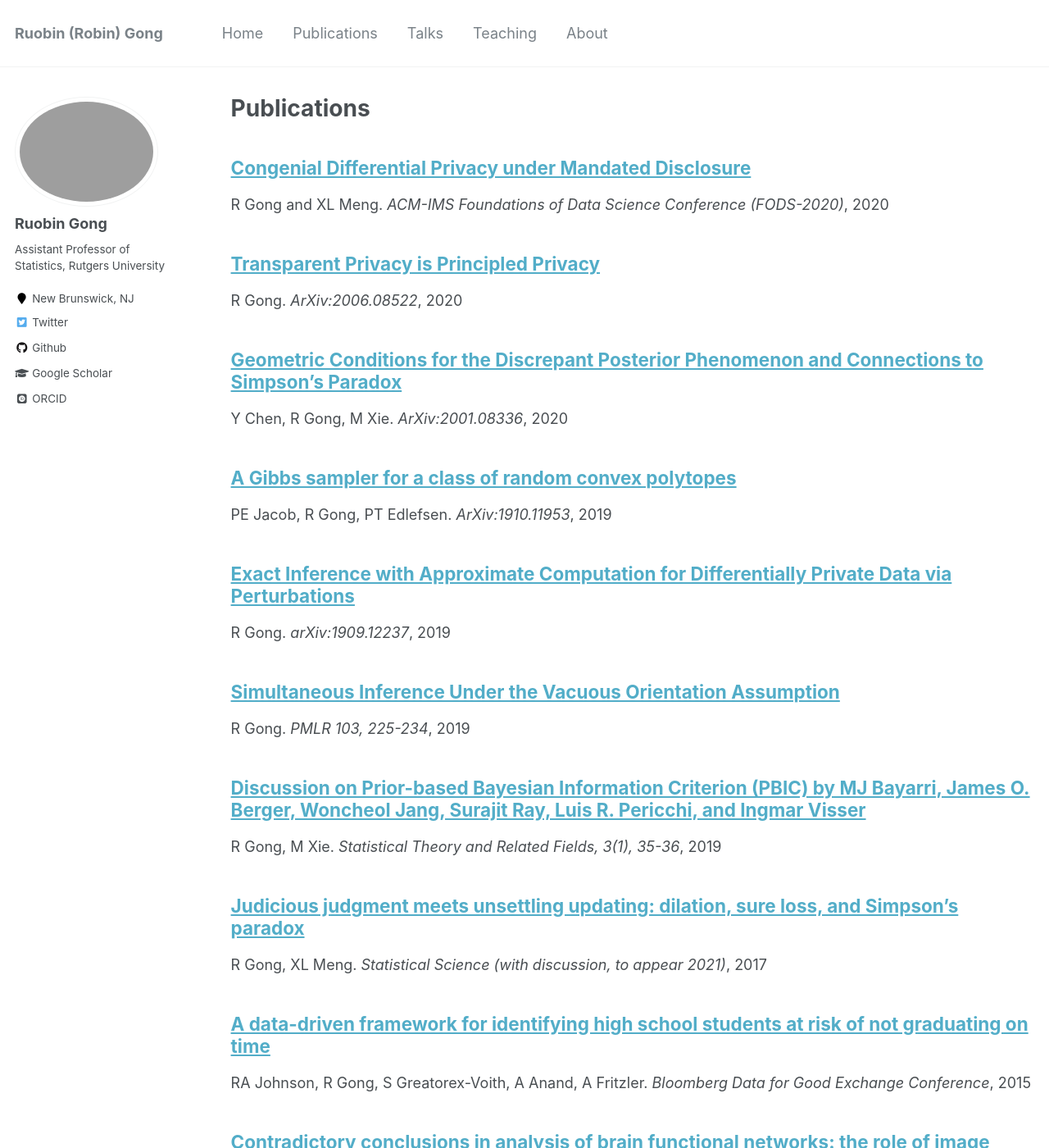
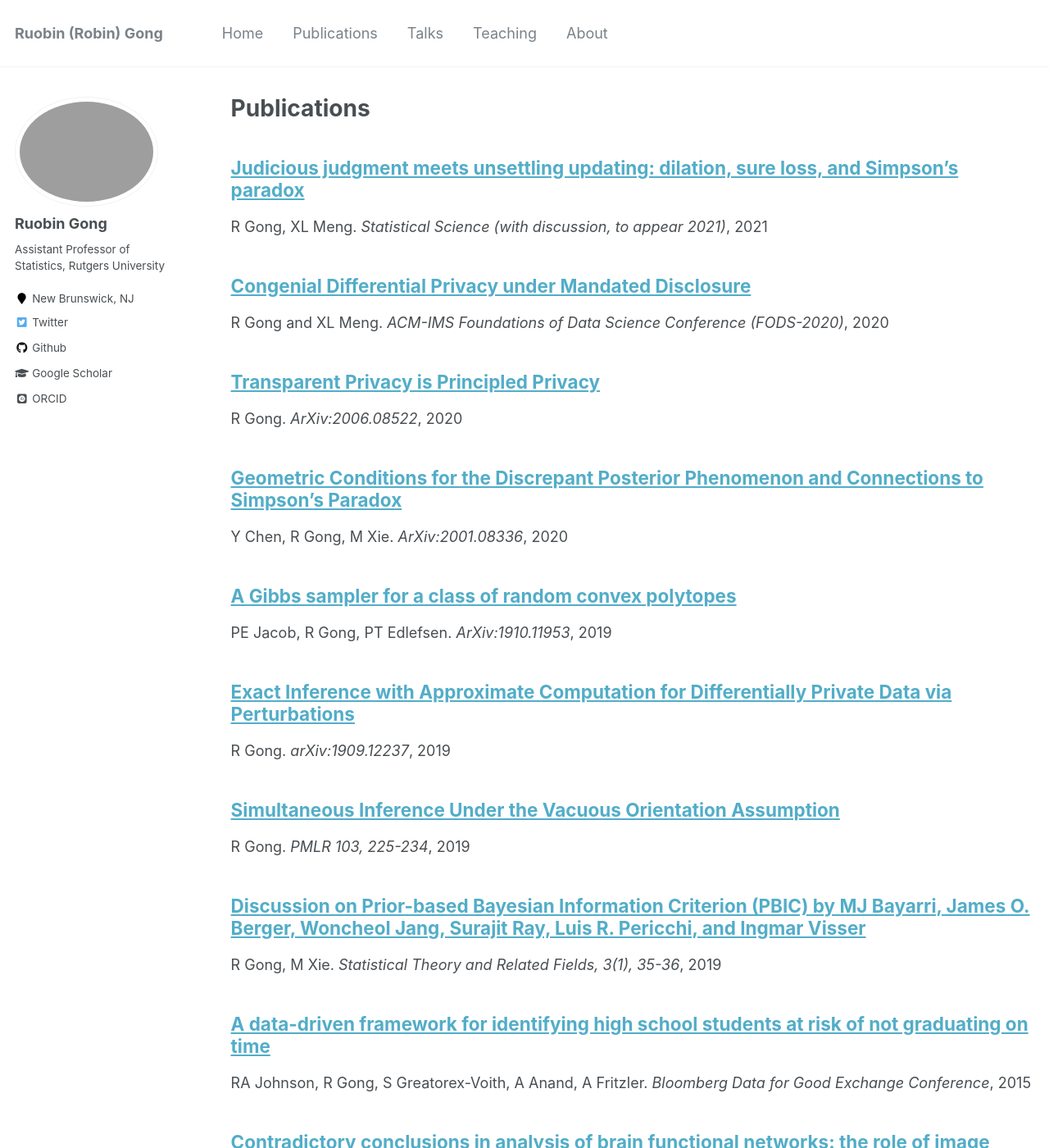
Before and after one commit to RuobinGong/RuobinGong.github.io, a Jekyll site: the page built from _pages/publications.md, in a window 1280 px wide and 1400 px high. Shown: the whole window at 82% size. Built offline with Jekyll 4.4.1, drawn with Linux system fonts in a browser that asks for light colours; some web fonts are replaced.

Commit message:
Update and rename 2017-01-01-dilation.md to 2021-01-01-dilation.md

```diff
--- a/_publications/2017-01-01-dilation.md
+++ b/_publications/2021-01-01-dilation.md
@@ -1,9 +1,9 @@
 ---
 title: "Judicious judgment meets unsettling updating: dilation, sure loss, and Simpson's paradox"
 collection: publications
-permalink: /publication/2017-01-01-dilation
+permalink: /publication/2021-01-01-dilation
 excerpt: ''
-date: 2017-01-01
+date: 2021-01-01
 venue: 'Statistical Science (with discussion, to appear 2021)'
 author: 'R Gong, XL Meng'
 
```
